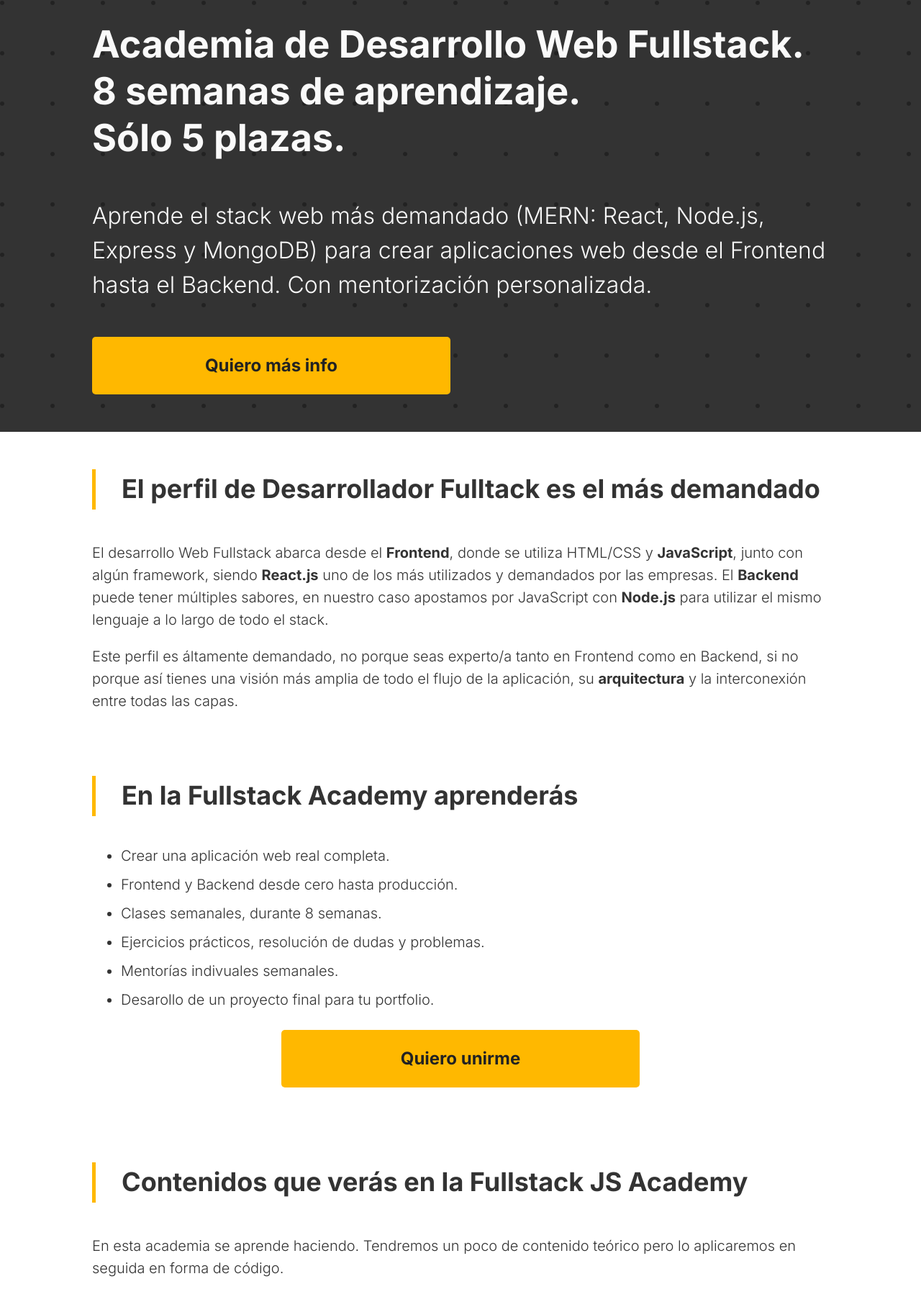
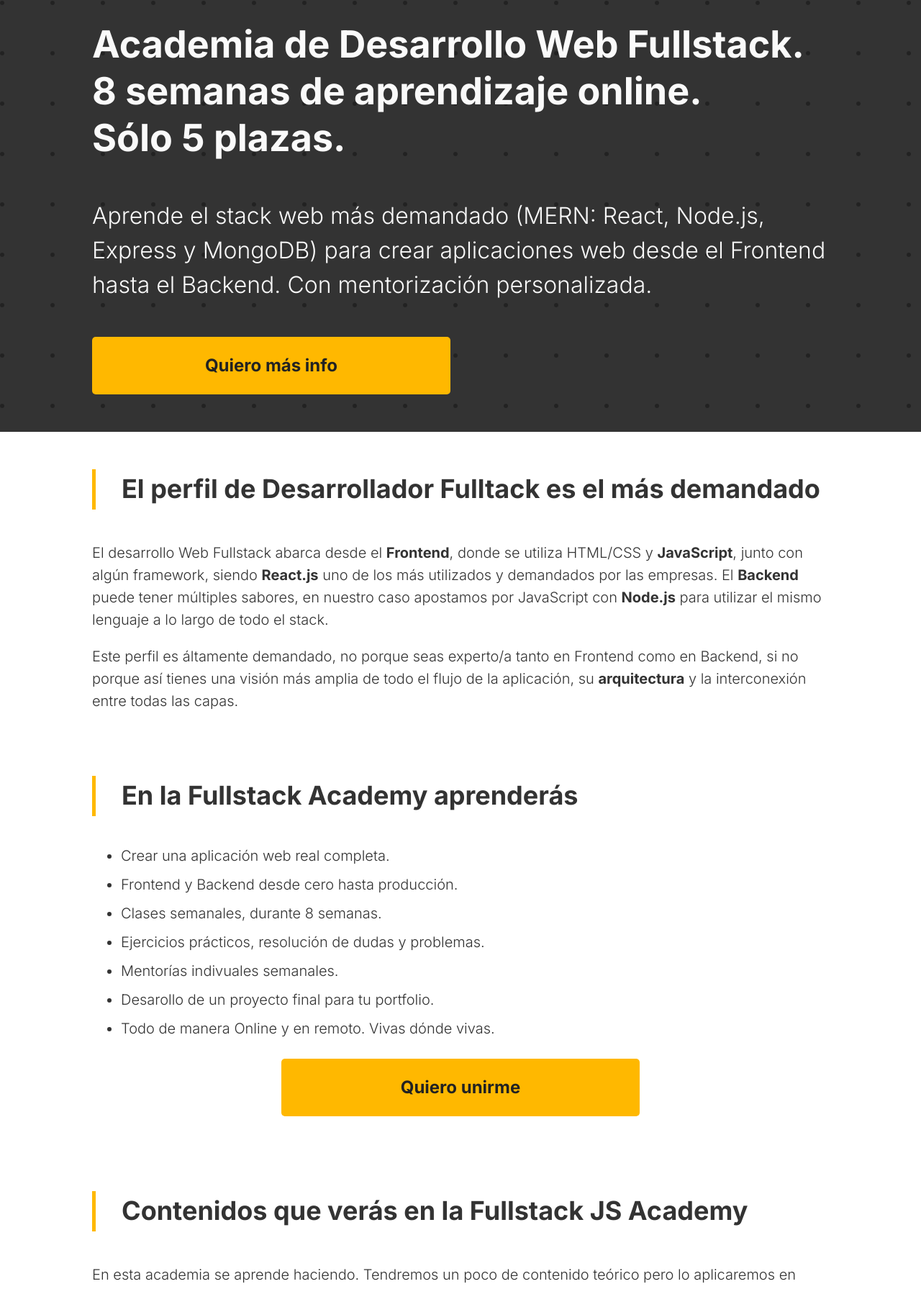
Before and after one commit to fsjs-academy/fsjs--landing-page, a website built with Parcel: page src/index.html in a window 1280 px wide. Shown: the part 139-1930 px from the top of the page at 72% size. Built offline with nearby package versions, Linux system fonts and the light colour scheme.

Commit message:
added more copy

```diff
--- a/src/index.html
+++ b/src/index.html
@@ -1,5 +1,5 @@
 <!DOCTYPE html>
-<html lang="en">
+<html lang="es" prefix="og: http://ogp.me/ns#">
 <head>
   <meta charset="UTF-8">
   <meta name="viewport" content="width=device-width, initial-scale=1.0">
@@ -15,14 +15,14 @@
   <meta property="og:url" content="https://fullstackjs.academy/">
   <meta property="og:title" content="Fullstack JavaScript Academy">
   <meta property="og:description" content="Conviérte en desarrollador/a Fullstack con JavaScript. 8 semanas de formación personalizada, con mentoría y exclusiva a 5 personas">
-  <meta property="og:image" content="https://fullstackjs.academy/img/fb-social-card.png">
+  <meta property="og:image" content="/img/fb-social-card.png">
   <meta property="twitter:card" content="summary_large_image" />
   <meta property="twitter:site" content="@AcademyFsjs" />
   <meta property="twitter:creator" content="@carlosazaustre" />
   <meta property="twitter:url" content="https://fullstackjs.academy/">
   <meta property="twitter:title" content="Fullstack JS Academy" />
   <meta property="twitter:description" content="Conviérte en desarrollador/a Fullstack con JavaScript. 8 semanas de formación personalizada, con mentoría y exclusiva a 5 personas" />
-  <meta property="twitter:image" content="https://fullstackjs.academy/img/tw-social-card.png" />
+  <meta property="twitter:image" content="/img/tw-social-card.png" />
   <meta property="twitter:image:alt" content="Academia Fullstack JS. 8 semanas de formación. Aprende el Stack MERN (MongoDB, Express, React y Node). Mentoría individual. Exclusivo para 5 personas." />
   <link rel="manifest" href="/site.webmanifest">
   <script type="application/ld+json">
@@ -47,7 +47,7 @@
           <img src="./img/horizontal_white_bg copy.png" alt="Fulstack JS Academy" />
         </figure>
         <h1 class="Header__title">
-          Academia de Desarrollo Web Fullstack.</br>8 semanas de aprendizaje.</br>Sólo 5 plazas.
+          Academia de Desarrollo Web Fullstack.</br>8 semanas de aprendizaje online.</br>Sólo 5 plazas.
         </h1>
         <h2 class="Header__subtitle">Aprende el stack web más demandado (MERN: React, Node.js, Express y MongoDB) para crear aplicaciones web desde el Frontend hasta el Backend. Con mentorización personalizada.</h2>
         <a class="btn__cta" href="#join">Quiero más info</a>
@@ -76,6 +76,7 @@
             <li>Ejercicios prácticos, resolución de dudas y problemas.</li>
             <li>Mentorías indivuales semanales.</li>
             <li>Desarollo de un proyecto final para tu portfolio.</li>
+            <li>Todo de manera Online y en remoto. Vivas dónde vivas.</li>
           </ul>
           <a href="#join" class="btn__cta btn--center">Quiero unirme</a>
         </div>
@@ -84,7 +85,7 @@
       <section>
         <div class="container">
           <h3 class="Section__title">Contenidos que verás en la Fullstack JS Academy</h3>
-          <p>En esta academia se aprende haciendo. Tendremos un poco de contenido teórico pero lo aplicaremos en seguida en forma de código.</p>
+          <p>En esta academia se aprende haciendo. Tendremos un poco de contenido teórico pero lo aplicaremos en seguida en forma de código. Todo el contenido es impartido de manera online. No importa donde vivas, no tienes que desplazarte a ningún sitio. Sólo necesitas tu ordenador y conexión a internet.</p>
           <p>El contenido será prácticamente personalizado, ya que será <strong>exclusivo para 5 personas.</strong></p>
           <p>Cada semana tendremos varias sesiones, tanto grupales como individuales, donde veremos todo el siguiente contenido:</p>
           <ul class="CurriculumList">
```
Also changed, not shown: 1 other file.
